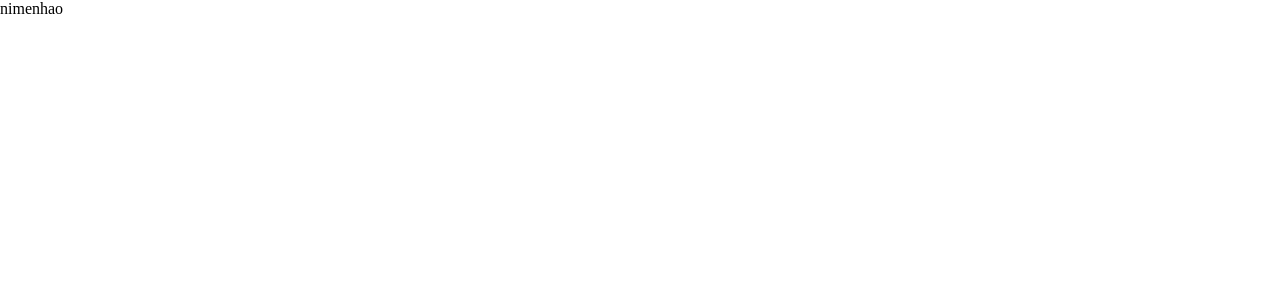
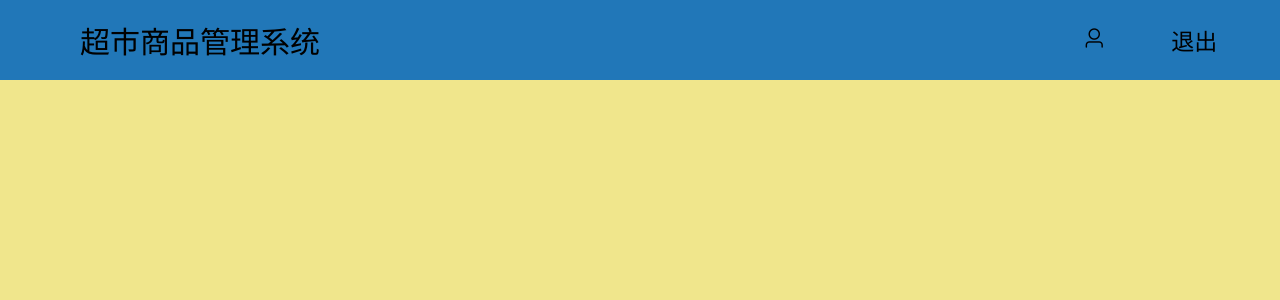
Before and after one commit to mengnayang/20201102_vue, a Vue app in the folder 20201102_vue/: page /home in a window 1280 px wide. Shown: the top 300 px of the page. Built offline with nearby package versions, Linux system fonts and the light colour scheme; sample sign-in values are in the browser's storage; a small style sheet from the web is missing.

Commit message:
功能菜单（数据显示不全

```diff
--- a/20201102_vue/mock/mock.js
+++ b/20201102_vue/mock/mock.js
@@ -5,7 +5,8 @@ var random = Mock.Random
 //模拟用户登陆
 Mock.mock('/staff/login',{
     "code": 0,
-    "obj": {
+    "obj":
+    {
       "id": 1,
       "staffName": "小明",
       "staffPassword": 15353535353,
@@ -38,3 +39,86 @@ Mock.mock('/staff/code',{
         "checkCode":random.integer(1000,9999)
     }
 })
+
+//请求用户的功能菜单
+Mock.mock('/staff/menu',{
+    "code":0,
+    "obj":[
+        {
+            "id":100,
+            "name":"库存管理",
+            "url":"/storeManage",
+            "children":[
+                {
+                    "id":101,
+                    "name":"查库存",
+                    "url":"/searchStore"
+                },
+                {
+                    "id":102,
+                    "name:":"订单信息",
+                    "url":"/orderInfo"
+                },
+                {
+                    "id":103,
+                    "name":"采购入库单",
+                    "url":"/bookEnter"
+                }
+            ]
+        },{
+            "id":200,
+            "name":"销售管理",
+            "url":"/sellManage",
+            "children:":[
+                {
+                    "id":201,
+                    "name":"零售管理",
+                    "url":"/boyOne"
+                },
+                {
+                    "id":202,
+                    "name":"批发管理",
+                    "url":"/butMany"
+                }
+            ]
+        },{
+            "id":300,
+            "name":"盘点管理",
+            "url":"/recordManage",
+            "children":[
+                {
+                    "id":301,
+                    "name":"盘点记录",
+                    "url":"/orderRecord"
+                }
+            ]
+        },{
+            "id":400,
+            "name":"销售统计",
+            "url":"/sellStatistic",
+            "children":[
+                {
+                    "id":401,
+                    "name":"年月季度",
+                    "url":"/monthYear"
+                }
+            ]
+        },{
+            "id":500,
+            "name":"发布公告",
+            "url":"/notice",
+            "children":[
+                {
+                    "id":501,
+                    "name":"公告信息",
+                    "url":"/noticeInfo"
+                },
+                {
+                    "id":502,
+                    "name":"添加公告",
+                    "url":"/addNotice"
+                }
+            ]
+        }
+    ]
+})
--- a/20201102_vue/src/components/Home.vue
+++ b/20201102_vue/src/components/Home.vue
@@ -1,6 +1,50 @@
 <template>
-    <div class="home_comtainer">
-        nimenhao
+    <div class="home_container">
+        <div class="home_title">
+            <div class="home_img">
+                <i class="iconfont icon_title"></i>
+                <span>超市商品管理系统</span>
+            </div>
+            <div class="home_info">
+                <div>
+                    <i class="el-icon-user"></i>
+                    <span>{{staffName}}</span>
+                </div>
+                <div @click="logout()">
+                    <i class="iconfont icon_logout"></i>
+                    <span>退出</span>
+                </div>
+            </div>
+        </div>
+        <div class="home_content">
+            <el-container>
+                <!-- 左边区域 -->
+                <el-aside :width="getWidth()">
+                    <!-- 折叠面板 -->
+                    <div class="toggle-button" @click="toggleCollapse">|||</div>
+                    <!-- 菜单区域 -->
+                    <el-menu :collapse="isCollapse" :collapse-transition="false">
+                        <!-- 一级菜单 -->
+                        <el-submenu :index="item.id + ''" v-for="item in menuList" :key="item.id">
+                            <template slot="title">
+                                <i class="el-icon-user"></i>
+                                <span>{{item.name}}</span>
+                            </template>
+                            <el-menu-item :index="subItem.id + ''" v-for="subItem in item.children" :key="subItem.id">
+                                <template slot="title">
+                                    <i class="el-icon-user"></i>
+                                    <span>{{subItem.name}}</span>
+                                </template>
+                            </el-menu-item>
+                        </el-submenu>
+                    </el-menu>
+                </el-aside>
+                <!-- 主体区域 -->
+                <el-main>
+
+                </el-main>
+            </el-container>
+        </div>
     </div>
 </template>
 
@@ -9,16 +53,133 @@
         name:'Home',
         data() {
             return{
-
+                //职工姓名
+                staffName:'',
+                //是否为正常职工
+                isPower:'',
+                //是否折叠
+                isCollapse:false,
+                //职位
+                position:'',
+                //功能菜单列表
+                menuList:[]
             }
         },
         created() {
+            //获取用户的token、姓名和状态
             var token = window.sessionStorage.getItem('token')
+            var staffId = window.sessionStorage.getItem('staffId')
+            var staffStatus = window.sessionStorage.getItem('staffStatus')
+            var staffName = window.sessionStorage.getItem('staffName')
+            var staffPosition = window.sessionStorage.getItem('staffPosition')
+            this.staffId = staffId
+            this.staffName = staffName
+            this.staffPosition = staffPosition
             console.log(token)
+            console.log(staffStatus)
+            // console.log(staffName)
+            if (staffStatus == 1000) {
+                this.isPower = true
+            } else if (staffStatus == 1001) {
+                this.isPower = false
+            }
+
+            //获取菜单功能点
+            let staffInfo = {
+                staffId: staffId,
+                staffStatus: staffPosition
+            }
+            this.$axios.post('/staff/menu', staffInfo)
+            .then((res) => {
+                this.menuList = res.data.obj
+                console.log(this.menuList)
+            })
+            .catch((err) => {
+                this.$message.success(err)
+            })
+        },
+        methods:{
+            //菜单折叠
+            toggleCollapse() {
+                this.isCollapse = !this.isCollapse
+            },
+            //退出
+            logout() {
+                window.sessionStorage.clear()
+                this.$router.push('/login')
+            },
+            //获取折叠的宽度
+            getWidth(){
+                if (this.isPower) {
+                    if (this.isCollapse) {
+                        return "65px"
+                    } else {
+                        return "250px"
+                    }
+                } else {
+                    return "0px"
+                }
+            }
         }
     }
 </script>
 
 <style lang="less" scoped>
-
+.home_container{
+    width: 100%;
+    height: 100%;
+    background-color: khaki;
+}
+.home_title{
+    display: flex;
+    flex-direction: row;
+    justify-content: space-between;
+    align-items: center;
+    height: 80px;
+    background-color: #2177b8;
+    .home_img{
+        cursor: pointer;
+        display: flex;
+        flex-direction: row;
+        justify-content: center;
+        align-items: center;
+        width: 400px;
+        i{
+            font-size: 70px;
+        }
+        span{
+            font-size: 30px;
+        }
+    }
+    .home_info{
+        display: flex;
+        flex-direction: row;
+        justify-content: space-around;
+        align-items: center;
+        padding-right: 30px;
+        width: 200px;
+        div{
+            cursor: pointer;
+            i{
+                font-size: 23px;
+            }
+            span{
+                font-size: 23px;
+            }
+        }
+    }
+}
+.toggle-button{
+    cursor: pointer;
+    background-color: #0F59A4;
+    color: #fff;
+    letter-spacing: 0.3em;
+    opacity: 0.5;
+    text-align: center;
+    line-height: 30px;
+}
+.el-aside{
+    height: 497px;
+    background-color: #fff;
+}
 </style>
--- a/20201102_vue/src/components/Login.vue
+++ b/20201102_vue/src/components/Login.vue
@@ -80,10 +80,13 @@ export default{
                 .then((res) => {
                     if(res.data.code == 0) {
                         this.$message.success('登陆成功')
-                        console.log(res.data.obj.token)
-                        console.log(res.data.obj.staffStatus)
+                        // console.log(res.data.obj.token)
+                        // console.log(res.data.obj.staffStatus)
                         window.sessionStorage.setItem('token',res.data.obj.token)
-                        window.sessionStorage.setItem('Status',res.data.obj.staffStatus)
+                        window.sessionStorage.setItem('staffId',res.data.obj.staffId)
+                        window.sessionStorage.setItem('staffStatus',res.data.obj.staffStatus)
+                        window.sessionStorage.setItem('staffName',res.data.obj.staffName)
+                        window.sessionStorage.setItem('staffPosition',res.data.obj.staffPosition)
                         this.$router.push('/home')
                     } else {
                         this.$message.error('登陆失败')
```
Also changed, not shown: 20201102_vue/src/components/home/Index.vue (added, +11 -0 lines), 20201102_vue/src/plugins/element.js (+15 -1 lines).
